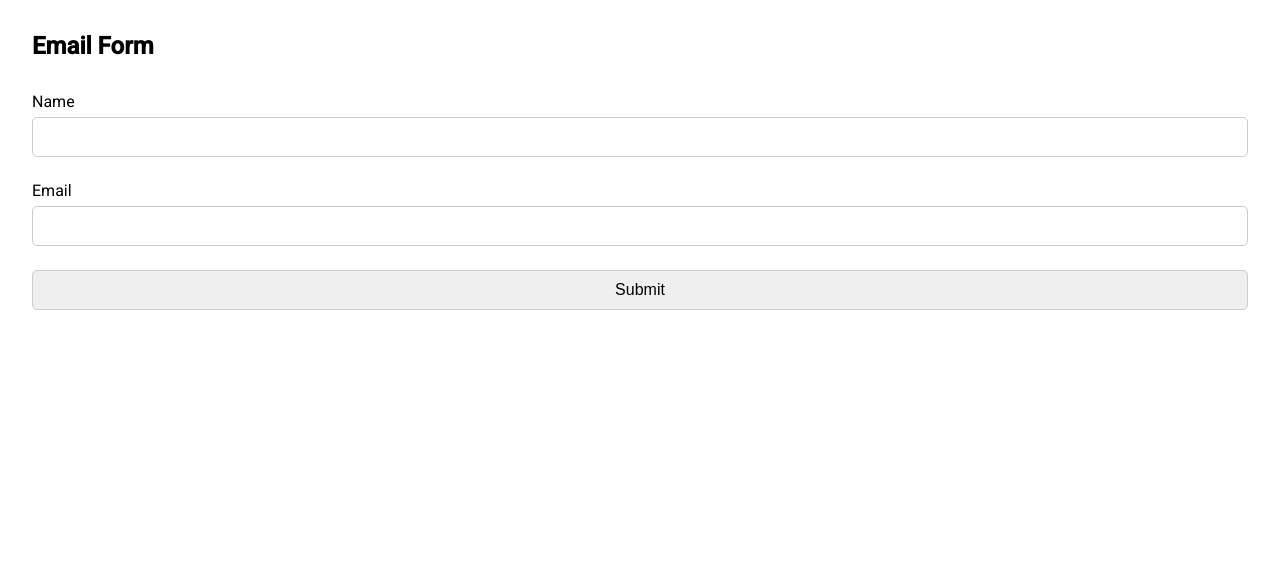
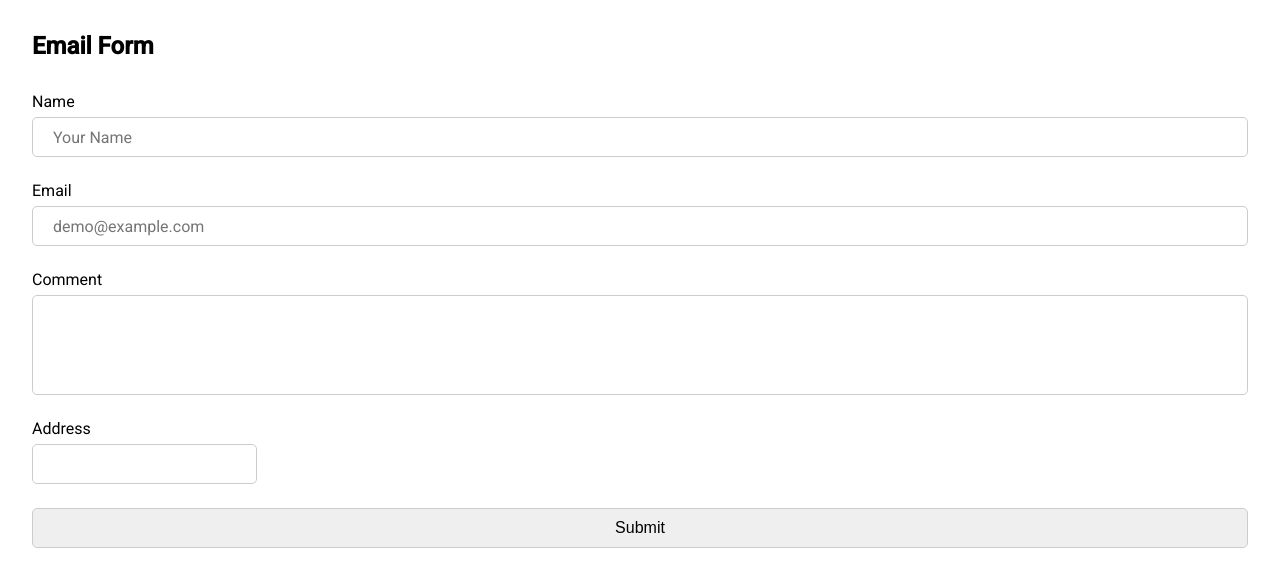
Before and after one commit to firstneverrest/React-Formik-Tutorial, a React (Create React App) app: page / in a window 1280 px wide. Shown: the top 586 px of the page. Built offline with nearby package versions, Linux system fonts and the light colour scheme.

Commit message:
feat: render other component inside formik

```diff
--- a/src/components/EmailForm.jsx
+++ b/src/components/EmailForm.jsx
@@ -1,9 +1,12 @@
 import { Formik, Form, Field, ErrorMessage } from 'formik';
+import TextError from './TextError';
 import * as yup from 'yup';
 
 const initialValues = {
   name: '',
   email: '',
+  comment: '',
+  address: '',
 };
 
 const onSubmit = (values) => {
@@ -26,14 +29,40 @@ const EmailForm = () => {
         <h2>Email Form</h2>
         <section>
           <label htmlFor="name">Name</label>
-          <Field type="text" name="name" />
-          <ErrorMessage name="name" component="p" className="error-msg" />
+          <Field type="text" id="name" name="name" placeholder="Your Name" />
+          <ErrorMessage name="name" component={TextError} />
         </section>
 
         <section>
           <label htmlFor="email">Email</label>
-          <Field type="email" name="email" />
-          <ErrorMessage name="email" component="p" className="error-msg" />
+          <Field
+            type="email"
+            id="email"
+            name="email"
+            placeholder="demo@example.com"
+          />
+          <ErrorMessage name="email">
+            {(error) => <div className="error-label">{error}</div>}
+          </ErrorMessage>
+        </section>
+
+        <section>
+          <label htmlFor="comment">Comment</label>
+          <Field id="comment" name="comment" as="textarea" />
+        </section>
+
+        <section>
+          <label htmlFor="address">Address</label>
+          <Field name="address">
+            {({ field, form, meta }) => {
+              return (
+                <div>
+                  <input type="text" id="address" {...field} />
+                  {meta.touched && meta.error && <span>{meta.error}</span>}
+                </div>
+              );
+            }}
+          </Field>
         </section>
 
         <button type="submit">Submit</button>
--- /dev/null
+++ b/src/components/TextError.jsx
@@ -0,0 +1,7 @@
+import React from 'react';
+
+const TextError = (props) => {
+  return <div className="error-label">{props.children}</div>;
+};
+
+export default TextError;
--- a/src/index.css
+++ b/src/index.css
@@ -20,6 +20,7 @@ form {
   flex-direction: column;
 }
 
+textarea,
 input {
   height: 40px;
   border-radius: 5px;
@@ -27,6 +28,13 @@ input {
   padding: 0 20px;
   font-size: 16px;
   margin-bottom: 8px;
+  font-family: inherit;
+}
+
+textarea {
+  height: 100px;
+  padding-top: 8px;
+  resize: none;
 }
 
 .error-input {
```
